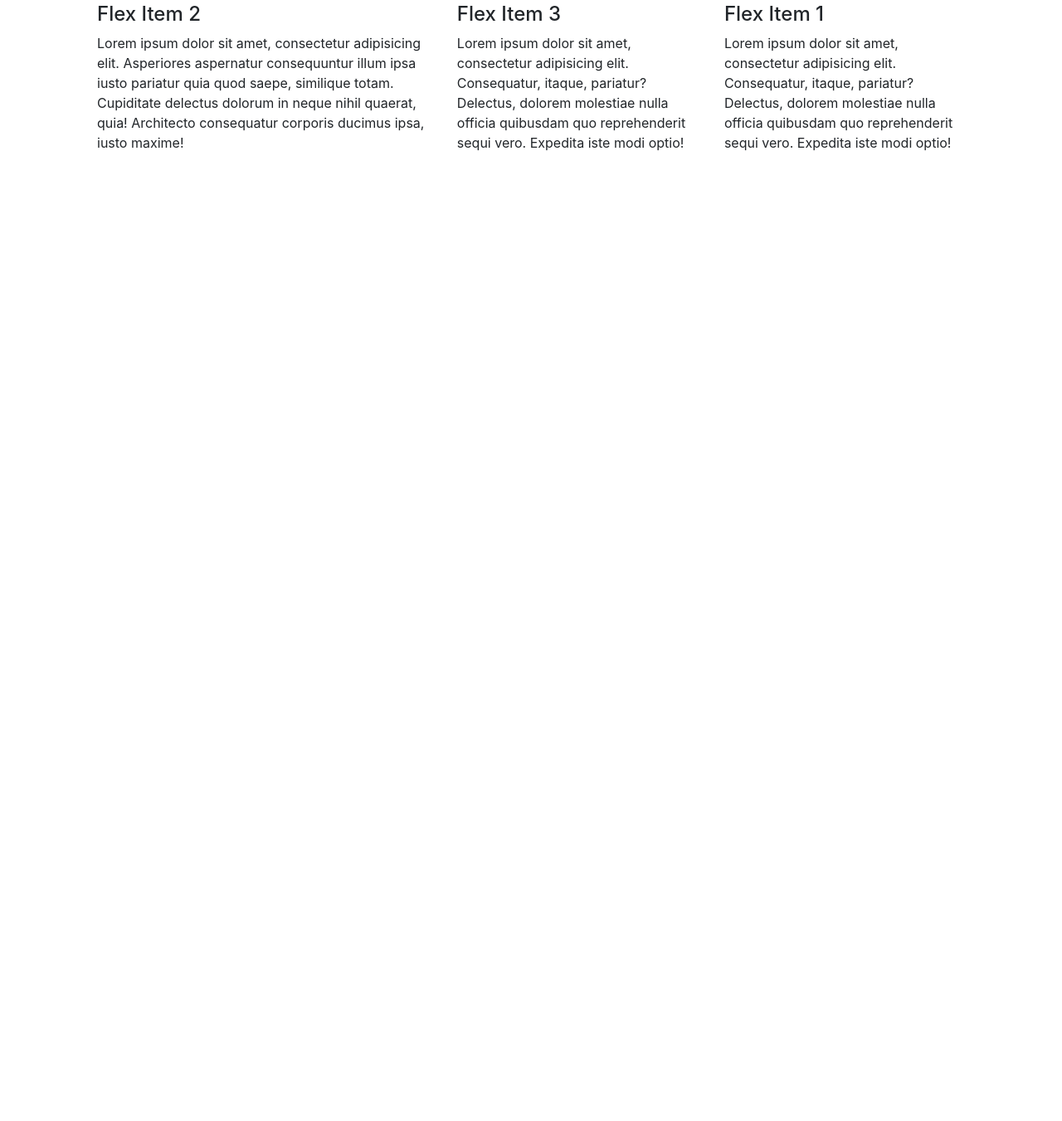
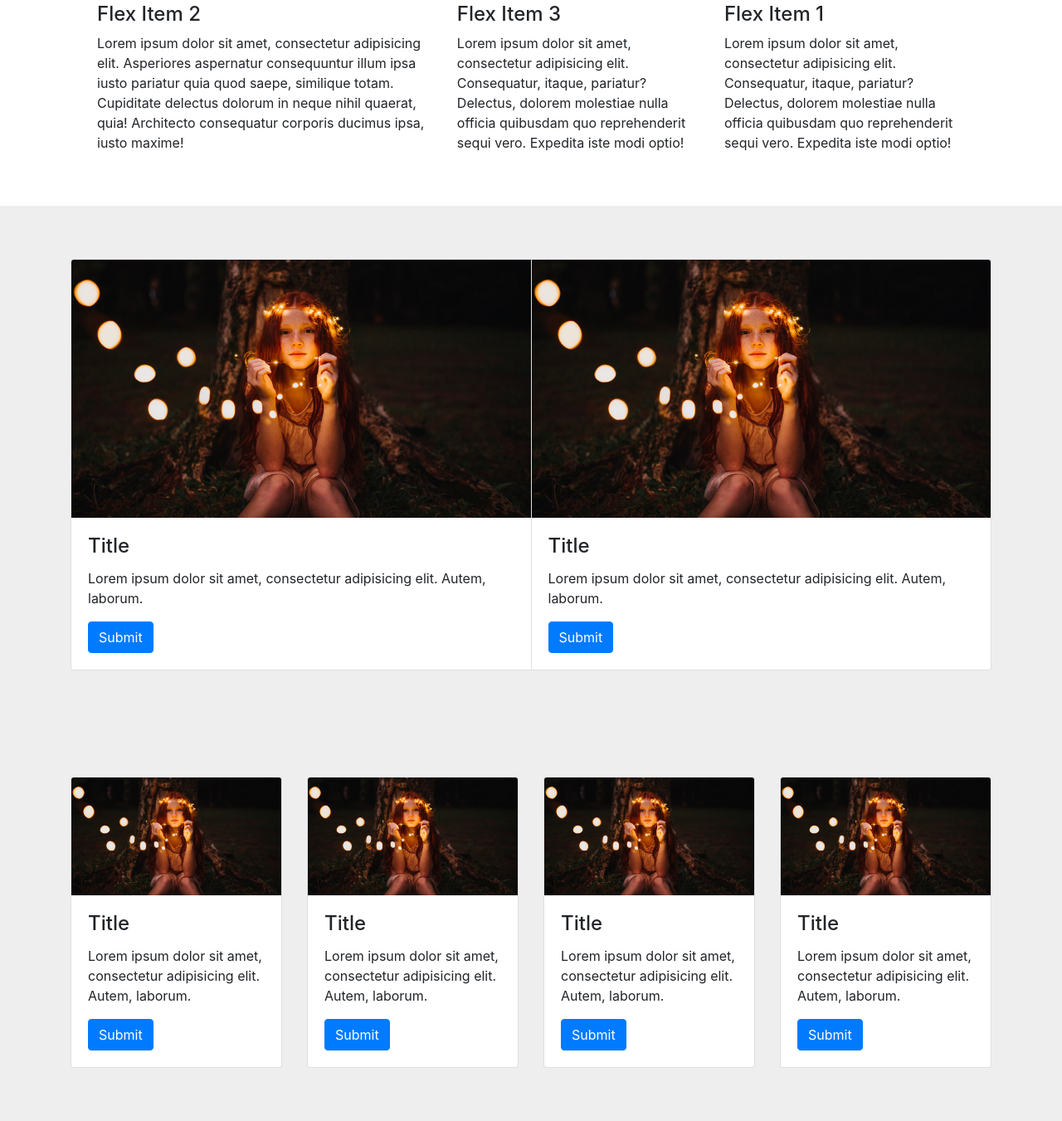
Before and after one commit to OlegMarko/simple-bootstrap4-templates, a plain HTML site: page index.html in a window 1280 px wide. Shown: the part 1714-3065 px from the top of the page at 83% size. Before the commit the page ends 1946 px from the top, so only its background shows below. Drawn offline with nearby package versions, Linux system fonts and the light colour scheme.

Commit message:
Added Cards

```diff
--- a/css/style.css
+++ b/css/style.css
@@ -11,3 +11,7 @@ body {
     height: 75px;
     width: 50px;
 }
+
+.cards {
+    background: #eeeeee;
+}
--- a/index.html
+++ b/index.html
@@ -148,6 +148,74 @@
     </div>
 </div>
 
+<div class="container-fluid cards my-3">
+    <div class="container py-5">
+        <div class="card-group">
+            <div class="card my-3">
+                <img src="./img/pexels-photo-573298.jpeg" alt="img" class="card-img-top w-100">
+                <div class="card-body">
+                    <h4 class="card-title">Title</h4>
+                    <p class="card-text">Lorem ipsum dolor sit amet, consectetur adipisicing elit. Autem, laborum.</p>
+                    <a href="#" class="btn btn-primary">Submit</a>
+                </div>
+            </div>
+            <div class="card my-3">
+                <img src="./img/pexels-photo-573298.jpeg" alt="img" class="card-img-top w-100">
+                <div class="card-body">
+                    <h4 class="card-title">Title</h4>
+                    <p class="card-text">Lorem ipsum dolor sit amet, consectetur adipisicing elit. Autem, laborum.</p>
+                    <a href="#" class="btn btn-primary">Submit</a>
+                </div>
+            </div>
+        </div>
+    </div>
+
+    <div class="container py-5">
+        <div class="row justify-content-around">
+            <div class="col-12 col-sm-6 col-md-4 col-lg-3">
+                <div class="card my-3">
+                    <img src="./img/pexels-photo-573298.jpeg" alt="img" class="card-img-top w-100">
+                    <div class="card-body">
+                        <h4 class="card-title">Title</h4>
+                        <p class="card-text">Lorem ipsum dolor sit amet, consectetur adipisicing elit. Autem, laborum.</p>
+                        <a href="#" class="btn btn-primary">Submit</a>
+                    </div>
+                </div>
+            </div>
+            <div class="col-12 col-sm-6 col-md-4 col-lg-3">
+                <div class="card my-3">
+                    <img src="./img/pexels-photo-573298.jpeg" alt="img" class="card-img-top w-100">
+                    <div class="card-body">
+                        <h4 class="card-title">Title</h4>
+                        <p class="card-text">Lorem ipsum dolor sit amet, consectetur adipisicing elit. Autem, laborum.</p>
+                        <a href="#" class="btn btn-primary">Submit</a>
+                    </div>
+                </div>
+            </div>
+            <div class="col-12 col-sm-6 col-md-4 col-lg-3">
+                <div class="card my-3">
+                    <img src="./img/pexels-photo-573298.jpeg" alt="img" class="card-img-top w-100">
+                    <div class="card-body">
+                        <h4 class="card-title">Title</h4>
+                        <p class="card-text">Lorem ipsum dolor sit amet, consectetur adipisicing elit. Autem, laborum.</p>
+                        <a href="#" class="btn btn-primary">Submit</a>
+                    </div>
+                </div>
+            </div>
+            <div class="col-12 col-sm-6 col-md-4 col-lg-3">
+                <div class="card my-3">
+                    <img src="./img/pexels-photo-573298.jpeg" alt="img" class="card-img-top w-100">
+                    <div class="card-body">
+                        <h4 class="card-title">Title</h4>
+                        <p class="card-text">Lorem ipsum dolor sit amet, consectetur adipisicing elit. Autem, laborum.</p>
+                        <a href="#" class="btn btn-primary">Submit</a>
+                    </div>
+                </div>
+            </div>
+        </div>
+    </div>
+</div>
+
 
 <div class="modal fade" id="exampleModal" tabindex="-1" role="dialog" aria-labelledby="exampleModal" aria-hidden="true">
     <div class="modal-dialog modal-md" role="document">
```
